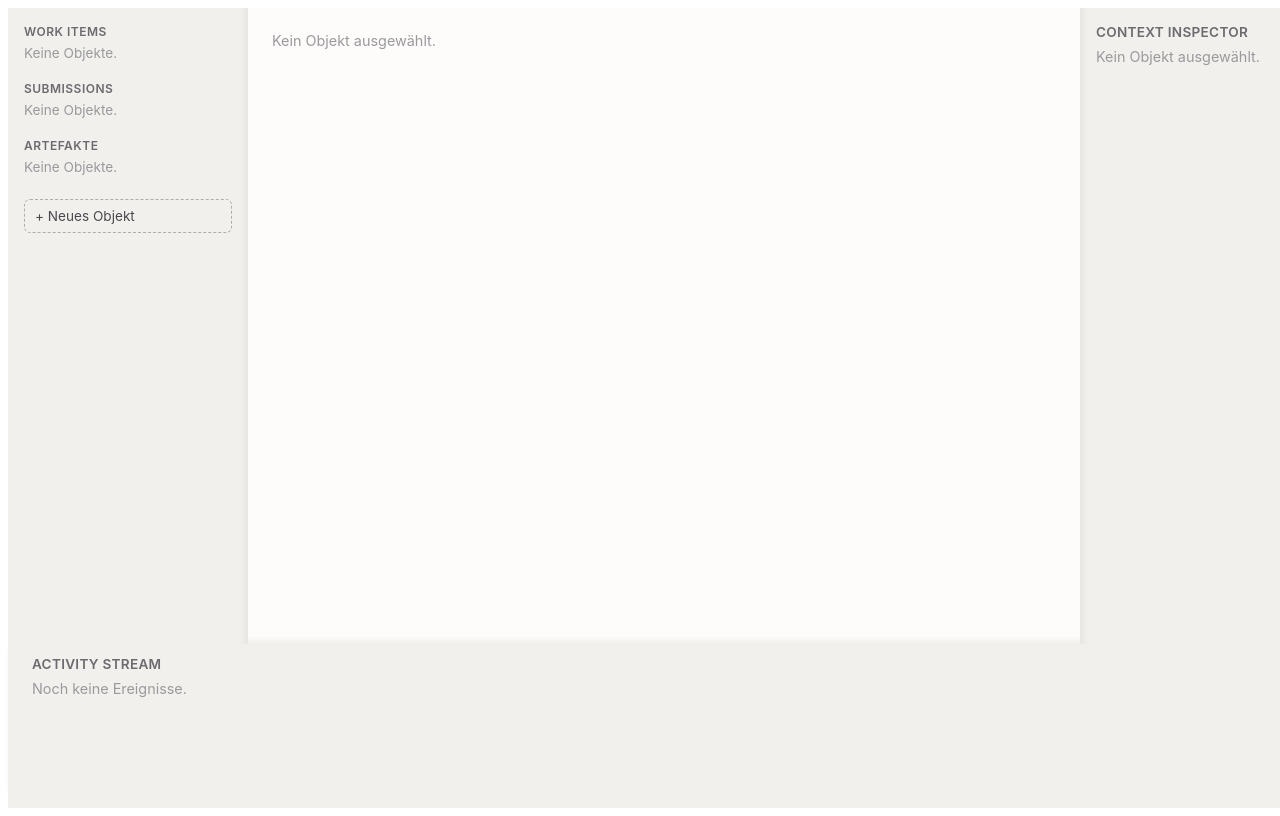
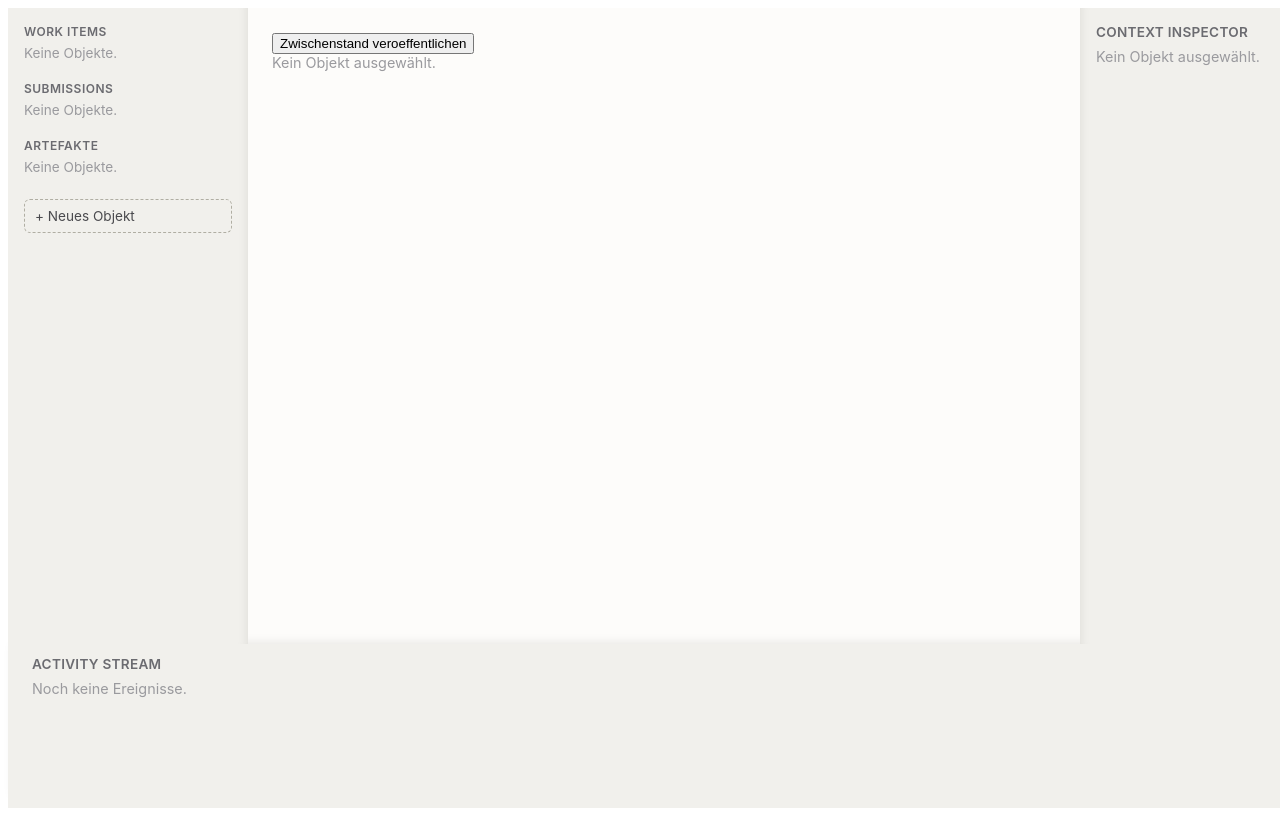
Before and after one commit to Gochness/Atlas, a React (Vite) app in the folder THE PLATFORM/: page / in a window 1280 px wide. Built offline with nearby package versions, Linux system fonts and the light colour scheme.

Commit message:
Add WorkStep publishing to workspace

```diff
--- a/THE PLATFORM/src/components/Workspace/Workspace.tsx
+++ b/THE PLATFORM/src/components/Workspace/Workspace.tsx
@@ -9,7 +9,7 @@ import { realWorkItems } from "../../api/workItems";
 import { realSubmissions } from "../../api/submissions";
 import { realArtifacts } from "../../api/artifacts";
 import { realActivityEvents } from "../../api/activity";
-import { createWorkItem } from "../../api/platformBridge";
+import { createWorkItem, publishWorkStep } from "../../api/platformBridge";
 import type { PlatformObjectId, WorkItem } from "../../types/platform";
 
 // Workspace: die zentrale Koordinationskomponente (siehe
@@ -47,6 +47,12 @@ import type { PlatformObjectId, WorkItem } from "../../types/platform";
 // newWorkItems aufgenommen, weil realWorkItems nur zur Build-Zeit ueber
 // import.meta.glob geladen wird (siehe api/workItems.ts) und nicht zur
 // Laufzeit nachlaedt - keine Erweiterung dieses Laders.
+//
+// Zweiter Schreibpfad fuer den Zwei-Modell-Test: Fuer ein ausgewaehltes
+// Work Item kann ein sichtbarer Zwischenstand veroeffentlicht werden.
+// Teilnehmer und Inhalt werden fuer diesen minimalen Durchstich ebenfalls
+// ueber window.prompt() eingegeben. Die Persistenz laeuft ueber
+// publishWorkStep() -> Tauri -> work_step.py -> THE VAULT/work_steps/.
 export function Workspace() {
   const [selectedId, setSelectedId] = useState<PlatformObjectId | null>(null);
   const [newWorkItems, setNewWorkItems] = useState<WorkItem[]>([]);
@@ -56,6 +62,7 @@ export function Workspace() {
   async function handleNewObject() {
     const intent = window.prompt("Intent des neuen Work Items:");
     if (!intent || !intent.trim()) return;
+
     const createdBy = window.prompt("Erstellt von (created_by):");
     if (!createdBy || !createdBy.trim()) return;
 
@@ -65,6 +72,31 @@ export function Workspace() {
       setSelectedId(workItem.id);
     } catch (err) {
       window.alert(`Work Item konnte nicht erstellt werden: ${err}`);
+    }
+  }
+
+  async function handlePublishWorkStep() {
+    if (!selectedId || !selectedId.startsWith("WI-")) {
+      window.alert("Bitte zuerst ein Work Item auswaehlen.");
+      return;
+    }
+
+    const participantId = window.prompt("Teilnehmer:");
+    if (!participantId || !participantId.trim()) return;
+
+    const content = window.prompt("Sichtbarer Zwischenstand:");
+    if (!content || !content.trim()) return;
+
+    try {
+      const workStep = await publishWorkStep(
+        selectedId,
+        participantId.trim(),
+        content.trim(),
+      );
+
+      window.alert(`Zwischenstand ${workStep.id} wurde veroeffentlicht.`);
+    } catch (err) {
+      window.alert(`Zwischenstand konnte nicht veroeffentlicht werden: ${err}`);
     }
   }
 
@@ -83,6 +115,10 @@ export function Workspace() {
         </aside>
 
         <main className="workspace-content">
+          <button type="button" onClick={handlePublishWorkStep}>
+            Zwischenstand veroeffentlichen
+          </button>
+
           <ObjectEditor selection={selection} />
         </main>
 
@@ -96,7 +132,9 @@ export function Workspace() {
         <p className="placeholder-label">Activity Stream</p>
         <ActivityStream
           events={realActivityEvents}
-          onSelect={(objectId) => console.log("Activity Stream: Platzhalter-Klick auf", objectId)}
+          onSelect={(objectId) =>
+            console.log("Activity Stream: Platzhalter-Klick auf", objectId)
+          }
         />
       </footer>
     </div>
```
